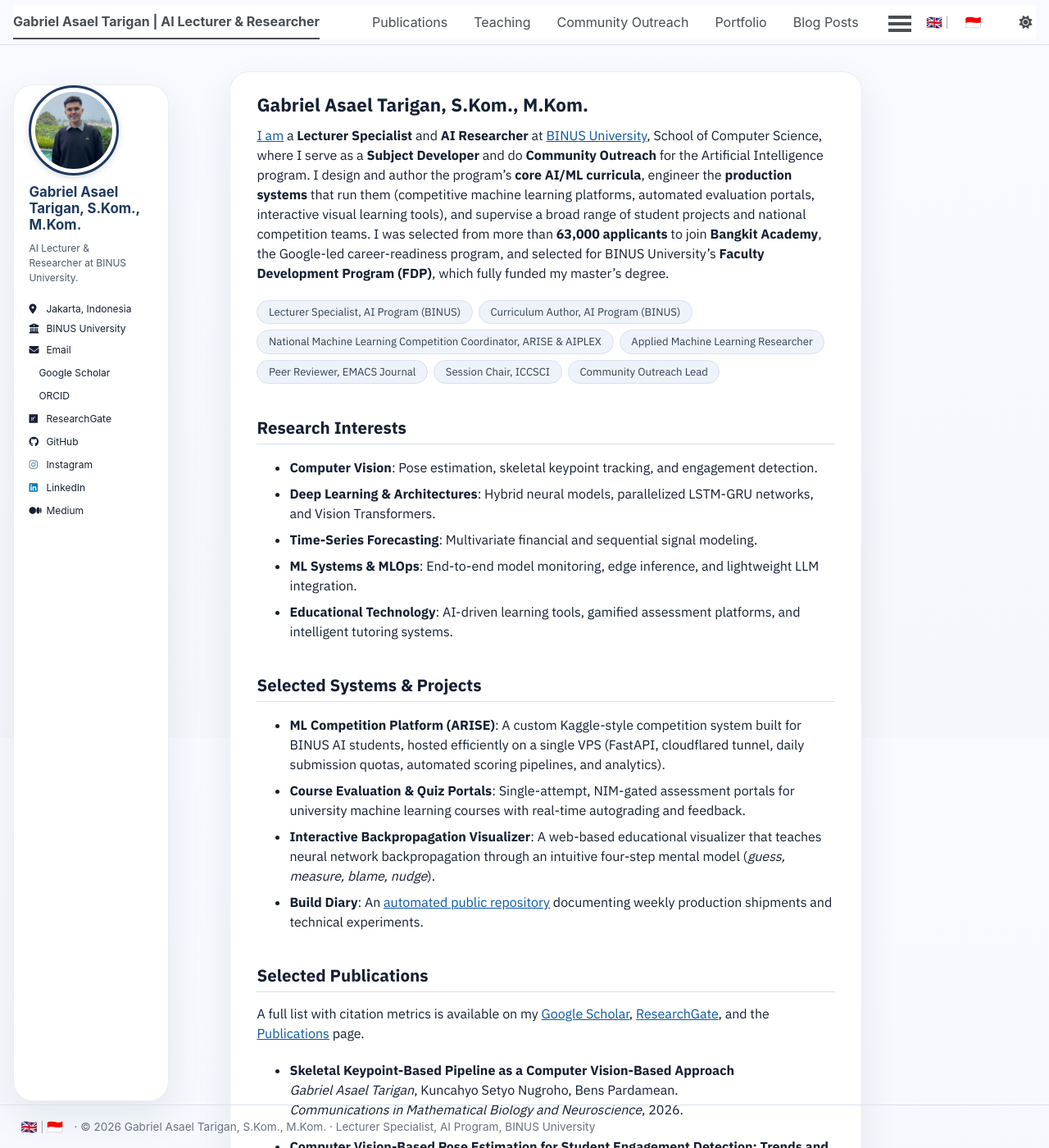
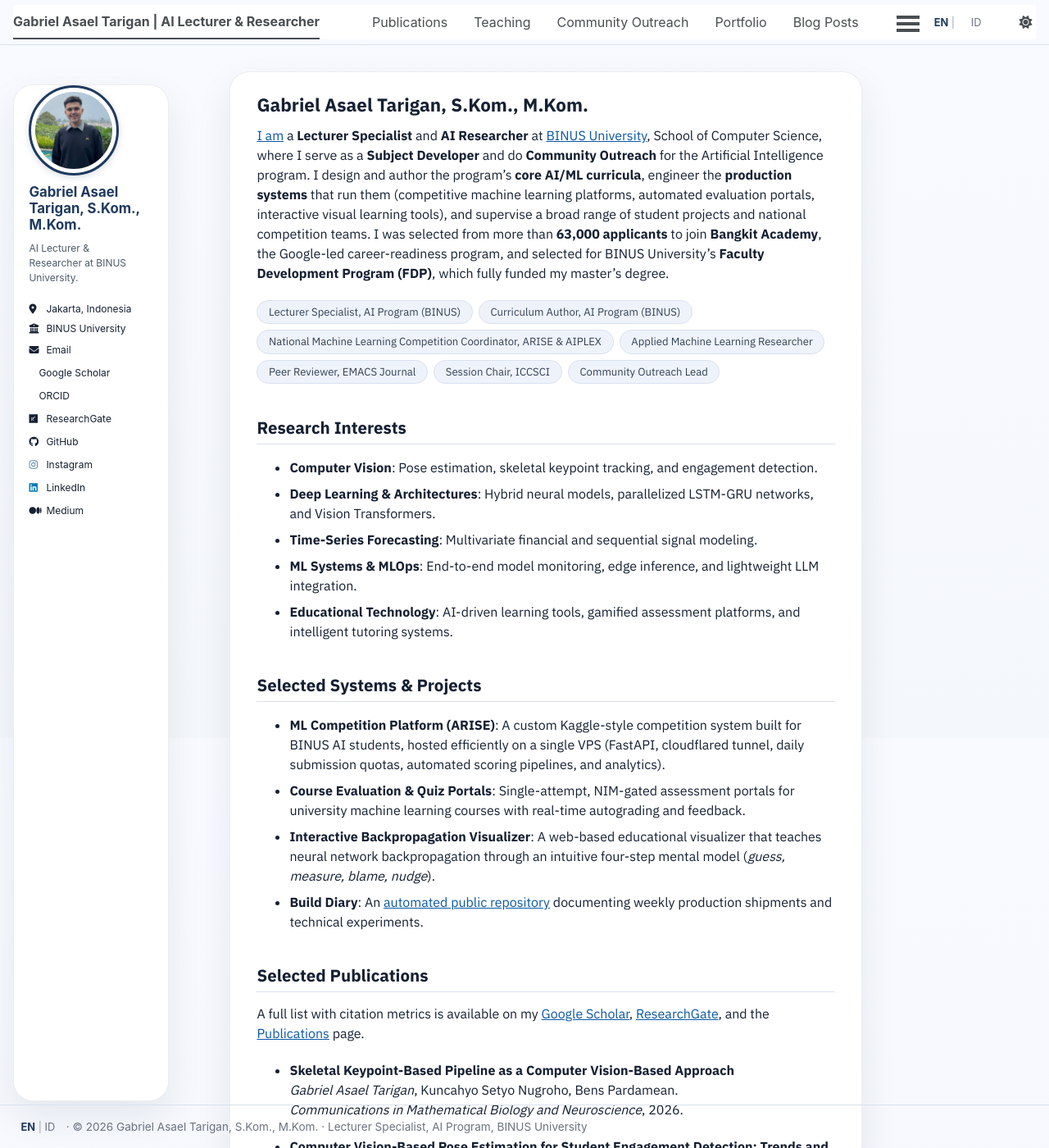
Before and after one commit to asaeltarigan/asaeltarigan.github.io, a Jekyll site: the page built from _pages/about.md, in a window 1280 px wide and 1400 px high. Shown: the whole window at 82% size. Built offline with Jekyll 4.4.1, drawn with Linux system fonts in a browser that asks for light colours; a style sheet for code colours, icons or effects is not loaded.

Commit message:
Revert language switcher from flags back to EN | ID words (masthead+footer); drop .flag CSS; bump cache-buster v=40

```diff
--- a/_includes/footer.html
+++ b/_includes/footer.html
@@ -1,5 +1,5 @@
 <div class="page__footer-copyright">
-  <span class="lang-nav"><span class="lang-cur flag" lang="en" title="English">🇬🇧</span><span class="lang-sep"> | </span><a class="flag" href="https://asaeltarigan.github.io/id/" hreflang="id" lang="id" title="Bahasa Indonesia">🇮🇩</a></span> &middot;
+  <span class="lang-nav"><span class="lang-cur" lang="en">EN</span><span class="lang-sep"> | </span><a href="https://asaeltarigan.github.io/id/" hreflang="id" lang="id">ID</a></span> &middot;
   &copy; {{ site.time | date: '%Y' }} Gabriel Asael Tarigan, S.Kom., M.Kom. &middot; Lecturer Specialist, AI Program, BINUS University
 </div>
 <script>
--- a/_includes/head.html
+++ b/_includes/head.html
@@ -94,4 +94,4 @@
 <link rel="preconnect" href="https://fonts.gstatic.com" crossorigin>
 <link href="https://fonts.googleapis.com/css2?family=IBM+Plex+Sans:wght@400;500;600;700&display=swap" rel="stylesheet">
 <link rel="stylesheet" href="{{ base_path }}/assets/css/main.css">
-<link rel="stylesheet" href="{{ base_path }}/assets/css/custom.css?v=39">
+<link rel="stylesheet" href="{{ base_path }}/assets/css/custom.css?v=40">
--- a/_includes/masthead.html
+++ b/_includes/masthead.html
@@ -21,7 +21,7 @@
             <button aria-label="toggle menu"><span class="navicon"></span></button>
           </li>
           <li class="masthead__menu-item persist tail lang-nav">
-            <span class="lang-cur flag" lang="en" title="English">🇬🇧</span><span class="lang-sep"> | </span><a class="flag" href="https://asaeltarigan.github.io/id/" hreflang="id" lang="id" title="Bahasa Indonesia">🇮🇩</a>
+            <span class="lang-cur" lang="en">EN</span><span class="lang-sep"> | </span><a href="https://asaeltarigan.github.io/id/" hreflang="id" lang="id">ID</a>
           </li>
           <li id="theme-toggle" class="masthead__menu-item persist tail">
             <a role="button" aria-labelledby="theme-icon"><i id="theme-icon" class="fa-solid fa-sun" aria-hidden="true" title="toggle theme"></i></a>
--- a/assets/css/custom.css
+++ b/assets/css/custom.css
@@ -276,8 +276,6 @@ html[data-theme="dark"] .taught-list li { color: #cbd5e1; border-left-color: #64
 
 /* Language switcher in masthead (EN | ID) */
 .lang-nav { font-size: 0.8rem; padding: 0 0.6rem; white-space: nowrap; }
-/* Flags instead of EN/ID text (8 Oct 2026) */
-.lang-nav .flag { font-size: 1.25em; line-height: 1; vertical-align: -0.08em; }
 .lang-nav .lang-cur { font-weight: 700; color: #1f3a5f; }
 .lang-nav .lang-sep { color: #9aa5b1; }
 .lang-nav a { color: #6b7280; display: inline-block; }
```
